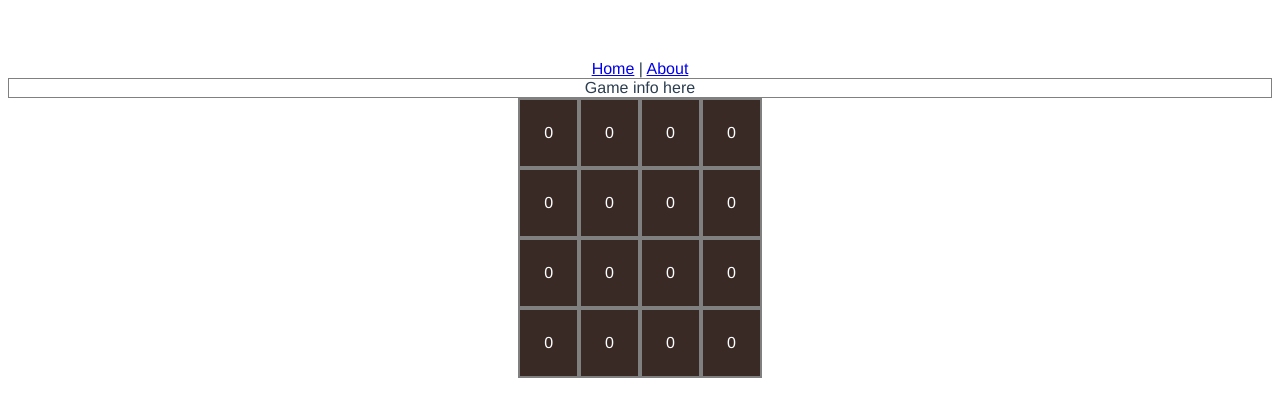
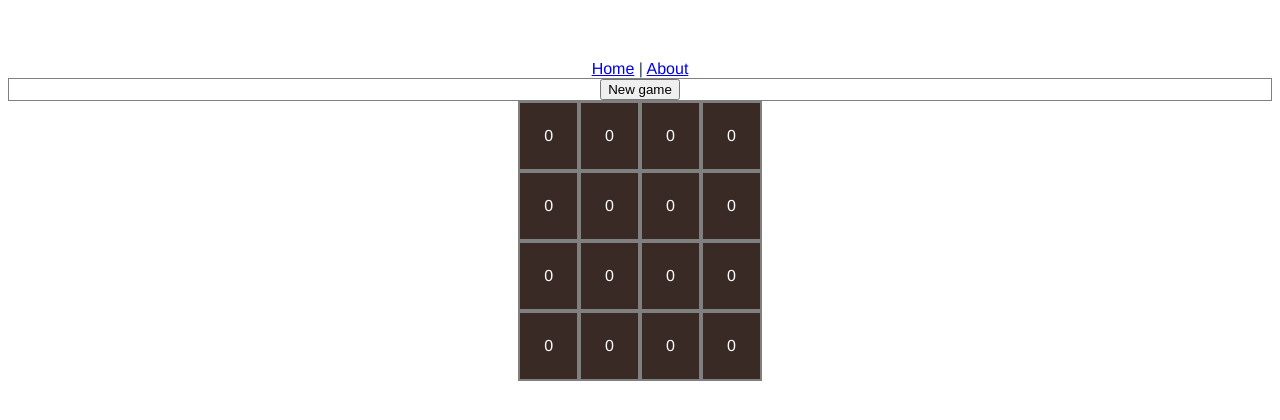
Before and after one commit to celdrake/i-love-vue, a Vue app: page /#/ in a window 1280 px wide. Shown: the top 420 px of the page. Built offline with nearby package versions, Linux system fonts and the light colour scheme.

Commit message:
5. Restart game action using an eventHub

```diff
--- a/src/components/GameBox.vue
+++ b/src/components/GameBox.vue
@@ -17,6 +17,10 @@
       };
     },
     methods: {
+      resetMatrix() {
+        const newMatrix = this.initMatrix(4);
+        this.matrix = newMatrix;
+      },
       initMatrix(gameSize) {
         const matrix = [];
         for (let row = 0; row < gameSize; row += 1) {
@@ -31,6 +35,12 @@
         }
         return matrix;
       },
+    },
+    created() {
+      this.$eventHub.$on('newGame', this.resetMatrix);
+    },
+    destroyed() {
+      this.$eventHub.$off('newGame', this.resetMatrix);
     },
   };
 </script>
--- a/src/components/GameInfo.vue
+++ b/src/components/GameInfo.vue
@@ -1,12 +1,19 @@
 <template>
   <div class="game-info">
-    Game info here
+    <button @click="restartGame">
+      New game
+    </button>
   </div>
 </template>
 
 <script>
   export default {
     name: 'GameInfo.vue',
+    methods: {
+      restartGame() {
+        this.$eventHub.$emit('newGame');
+      },
+    },
   }
 </script>
 
--- a/src/main.js
+++ b/src/main.js
@@ -3,7 +3,8 @@ import App from './App.vue'
 import router from './router'
 import store from './store'
 
-Vue.config.productionTip = false
+Vue.config.productionTip = false;
+Vue.prototype.$eventHub = new Vue();
 
 new Vue({
   router,
```
